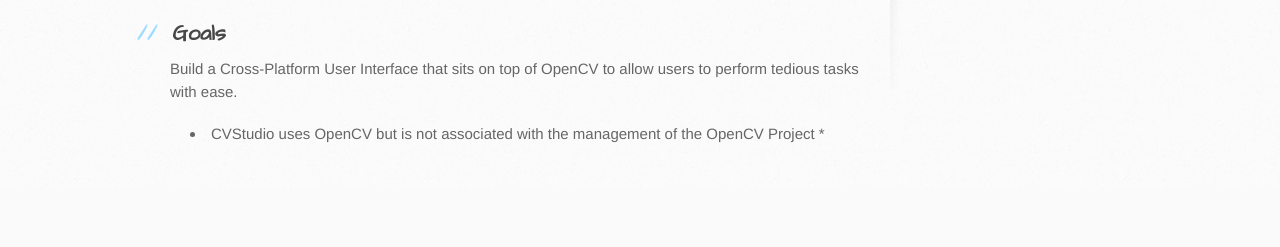
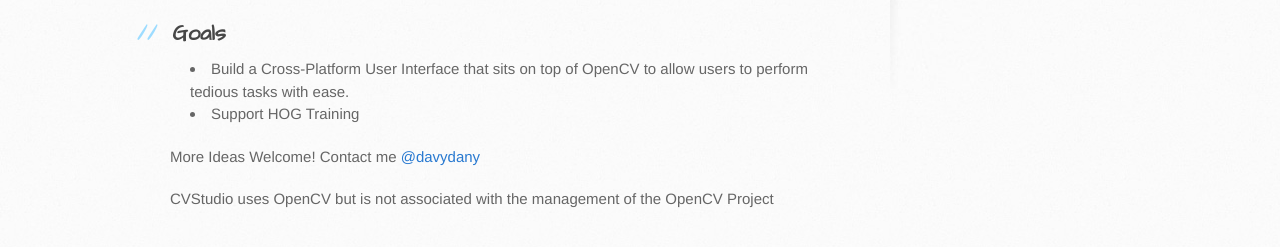
Before and after one commit to davydany/cv_studio, a plain HTML site: page index.html in a window 1280 px wide. Shown: the part 647-894 px from the top of the page. Before the commit the page ends 835 px from the top, so only its background shows below. Drawn offline with Linux system fonts and the light colour scheme.

```diff
--- a/index.html
+++ b/index.html
@@ -38,11 +38,12 @@
 <h2>
 <a name="goals" class="anchor" href="#goals"><span class="octicon octicon-link"></span></a>Goals</h2>
 
-<p>Build a Cross-Platform User Interface that sits on top of OpenCV to allow users to perform tedious tasks with ease.</p>
+<ul>
+<li>Build a Cross-Platform User Interface that sits on top of OpenCV to allow users to perform tedious tasks with ease.</li>
+<li>Support HOG Training</li>
+</ul><p>More Ideas Welcome! Contact me <a href="https://github.com/davydany" class="user-mention">@davydany</a></p>
 
-<ul>
-<li>CVStudio uses OpenCV but is not associated with the management of the OpenCV Project *</li>
-</ul>
+<p><strong>CVStudio uses OpenCV but is not associated with the management of the OpenCV Project</strong></p>
         </section>
 
         <aside id="sidebar">
--- a/params.json
+++ b/params.json
@@ -1 +1 @@
-{"name":"CVStudio","tagline":"UI for making OpenCV easier.","body":"# CVStudio\r\nUI for making OpenCV easier. Currently it supports training Haar Cascades.\r\n\r\n![OpenCV Logo](http://opencv.org/wp-content/themes/opencv/images/logo.png)\r\n\r\n## Goals\r\n\r\nBuild a Cross-Platform User Interface that sits on top of OpenCV to allow users to perform tedious tasks with ease.\r\n\r\n* CVStudio uses OpenCV but is not associated with the management of the OpenCV Project *","google":"UA-15613139-4","note":"Don't delete this file! It's used internally to help with page regeneration."}
+{"name":"CVStudio","tagline":"UI for making OpenCV easier.","body":"# CVStudio\r\nUI for making OpenCV easier. Currently it supports training Haar Cascades.\r\n\r\n![OpenCV Logo](http://opencv.org/wp-content/themes/opencv/images/logo.png)\r\n\r\n## Goals\r\n\r\n* Build a Cross-Platform User Interface that sits on top of OpenCV to allow users to perform tedious tasks with ease.\r\n* Support HOG Training\r\n\r\nMore Ideas Welcome! Contact me @davydany\r\n\r\n**CVStudio uses OpenCV but is not associated with the management of the OpenCV Project**","google":"UA-15613139-4","note":"Don't delete this file! It's used internally to help with page regeneration."}
```
